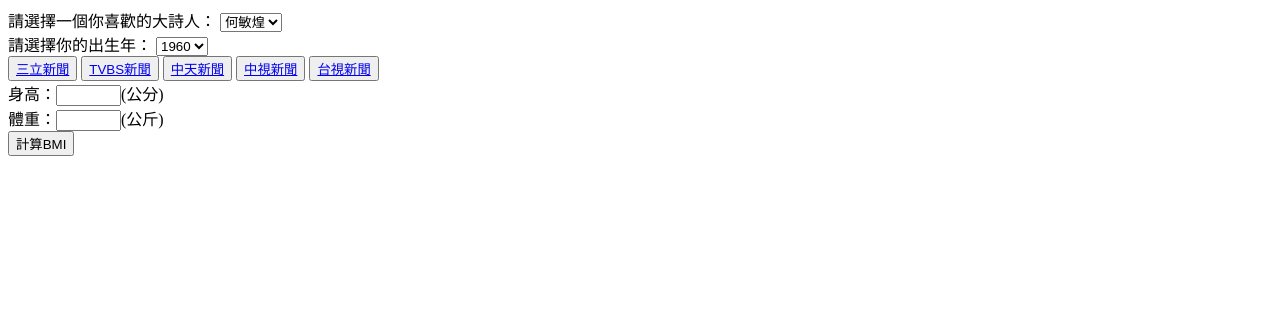
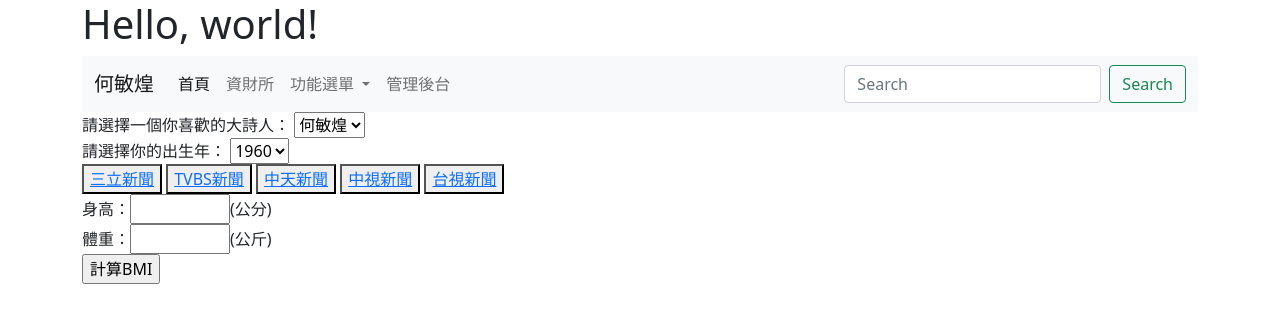
Before and after one commit to skynettw/sasd-109-2-0506, a Django app: page / in a window 1280 px wide. Shown: the top 323 px of the page. Run offline with Django 3.2, Linux system fonts and the light colour scheme; data comes from the database, SQL or seed files in the repository.

Commit message:
0513 update

```diff
--- a/templates/index.html
+++ b/templates/index.html
@@ -1,4 +1,55 @@
-請選擇一個你喜歡的大詩人：
+<!doctype html>
+<html>
+  <head>
+    <!-- Required meta tags -->
+    <meta charset="utf-8">
+    <meta name="viewport" content="width=device-width, initial-scale=1">
+
+    <!-- Bootstrap CSS -->
+    <link href="https://cdn.jsdelivr.net/npm/bootstrap@5.0.0/dist/css/bootstrap.min.css" rel="stylesheet" integrity="sha384-wEmeIV1mKuiNpC+IOBjI7aAzPcEZeedi5yW5f2yOq55WWLwNGmvvx4Um1vskeMj0" crossorigin="anonymous">
+
+    <title>Hello, world!</title>
+  </head>
+  <body>
+    <div class="container">
+    <h1>Hello, world!</h1>
+    <nav class="navbar navbar-expand-lg navbar-light bg-light">
+  <div class="container-fluid">
+    <a class="navbar-brand" href="#">何敏煌</a>
+    <button class="navbar-toggler" type="button" data-bs-toggle="collapse" data-bs-target="#navbarSupportedContent" aria-controls="navbarSupportedContent" aria-expanded="false" aria-label="Toggle navigation">
+      <span class="navbar-toggler-icon"></span>
+    </button>
+    <div class="collapse navbar-collapse" id="navbarSupportedContent">
+      <ul class="navbar-nav me-auto mb-2 mb-lg-0">
+        <li class="nav-item">
+          <a class="nav-link active" aria-current="page" href="#">首頁</a>
+        </li>
+        <li class="nav-item">
+          <a class="nav-link" href="#">資財所</a>
+        </li>
+        <li class="nav-item dropdown">
+          <a class="nav-link dropdown-toggle" href="#" id="navbarDropdown" role="button" data-bs-toggle="dropdown" aria-expanded="false">
+            功能選單
+          </a>
+          <ul class="dropdown-menu" aria-labelledby="navbarDropdown">
+            <li><a class="dropdown-item" href="#">BMI計算</a></li>
+            <li><a class="dropdown-item" href="#">播放清單</a></li>
+            <li><hr class="dropdown-divider"></li>
+            <li><a class="dropdown-item" href="#">Something else here</a></li>
+          </ul>
+        </li>
+        <li class="nav-item">
+          <a class="nav-link" href="/admin/" tabindex="-1">管理後台</a>
+        </li>
+      </ul>
+      <form class="d-flex">
+        <input class="form-control me-2" type="search" placeholder="Search" aria-label="Search">
+        <button class="btn btn-outline-success" type="submit">Search</button>
+      </form>
+    </div>
+  </div>
+</nav>
+    請選擇一個你喜歡的大詩人：
 <select>
 {% for name in names %}
 	<option value="{{ name }}">{{ name }}</option>
@@ -26,3 +77,17 @@
 體重：<input type=text name=weight size=5>(公斤)<br>
 <input type=submit value="計算BMI">
 </form>
+</div>
+
+    <!-- Optional JavaScript; choose one of the two! -->
+
+    <!-- Option 1: Bootstrap Bundle with Popper -->
+    <script src="https://cdn.jsdelivr.net/npm/bootstrap@5.0.0/dist/js/bootstrap.bundle.min.js" integrity="sha384-p34f1UUtsS3wqzfto5wAAmdvj+osOnFyQFpp4Ua3gs/ZVWx6oOypYoCJhGGScy+8" crossorigin="anonymous"></script>
+
+    <!-- Option 2: Separate Popper and Bootstrap JS -->
+    <!--
+    <script src="https://cdn.jsdelivr.net/npm/@popperjs/core@2.9.2/dist/umd/popper.min.js" integrity="sha384-IQsoLXl5PILFhosVNubq5LC7Qb9DXgDA9i+tQ8Zj3iwWAwPtgFTxbJ8NT4GN1R8p" crossorigin="anonymous"></script>
+    <script src="https://cdn.jsdelivr.net/npm/bootstrap@5.0.0/dist/js/bootstrap.min.js" integrity="sha384-lpyLfhYuitXl2zRZ5Bn2fqnhNAKOAaM/0Kr9laMspuaMiZfGmfwRNFh8HlMy49eQ" crossorigin="anonymous"></script>
+    -->
+  </body>
+</html>
```
